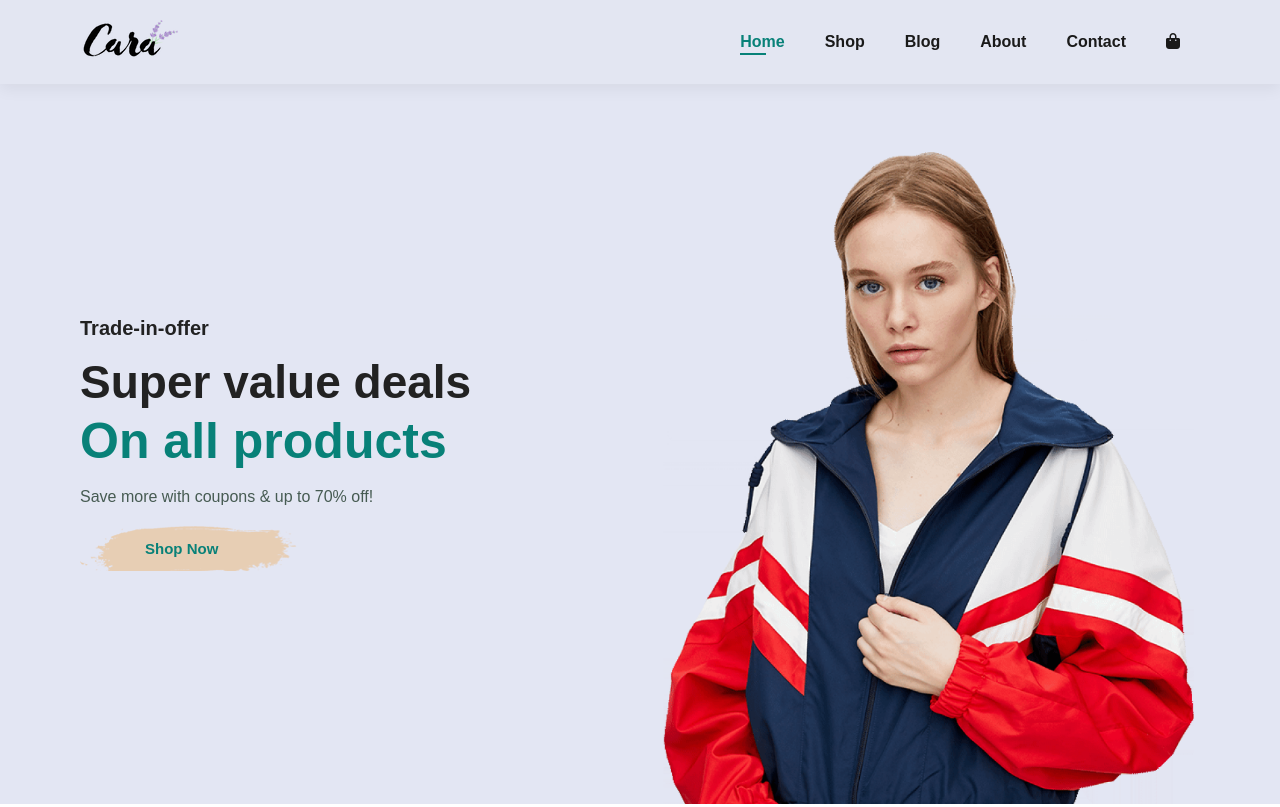
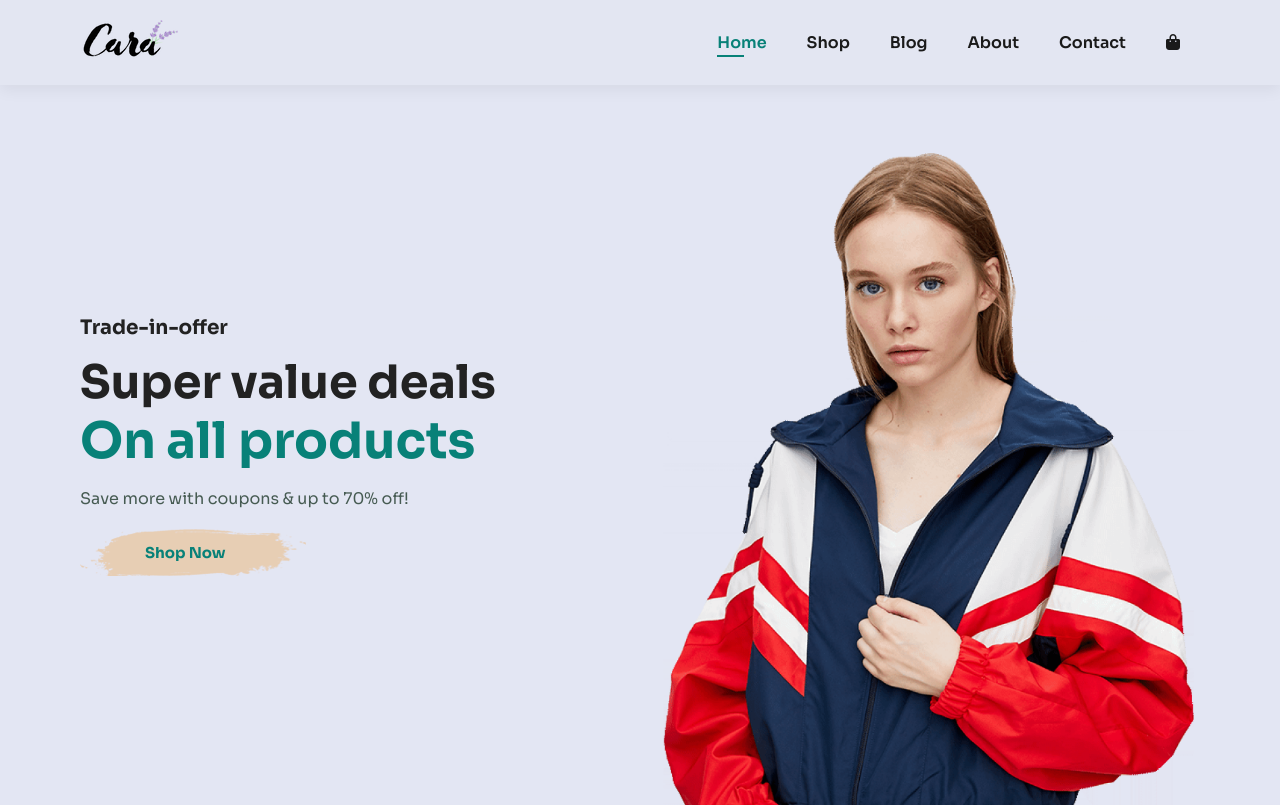
Before and after one commit to RaphelReji/Cartly, a plain HTML site: page index.html in a window 1280 px wide. Shown: the top 807 px of the page. Drawn offline with Linux system fonts and the light colour scheme.

Commit message:
added google font

```diff
--- a/index.html
+++ b/index.html
@@ -8,6 +8,10 @@
 <link rel="stylesheet" href="https://cdnjs.cloudflare.com/ajax/libs/font-awesome/6.5.2/css/all.min.css">
 
   <link rel="stylesheet" href="style.css">
+
+  <link rel="preconnect" href="https://fonts.googleapis.com">
+<link rel="preconnect" href="https://fonts.gstatic.com" crossorigin>
+<link href="https://fonts.googleapis.com/css2?family=Sora:wght@300;400;500;600;700;800&display=swap" rel="stylesheet">
 
 </head>
 
--- a/style.css
+++ b/style.css
@@ -1,8 +1,28 @@
+:root {
+    --color-primary: #6B705C;
+    --color-secondary: #CB997E;
+
+    --color-background: #FFE8D6;
+    --color-surface: #DDBEA9;
+
+    --color-muted: #B7B7A4;
+    --color-accent: #A5A58D;
+
+    --color-text: #6B705C;
+    --color-border: #B7B7A4;
+
+    --color-button: #6B705C;
+    --color-button-hover: #CB997E;
+
+
+    --font-main: 'Sora', sans-serif;
+}
+
 * {
   margin: 0;
   padding: 0;
   box-sizing: border-box;
-  font-family: 'Spartan',sans-serif;
+  font-family: var(--font-main);
 }
 
 h1{
@@ -68,6 +88,7 @@ button.white{
 
 body{
   width: 100%;
+
 }
 
 /* header start */
```
